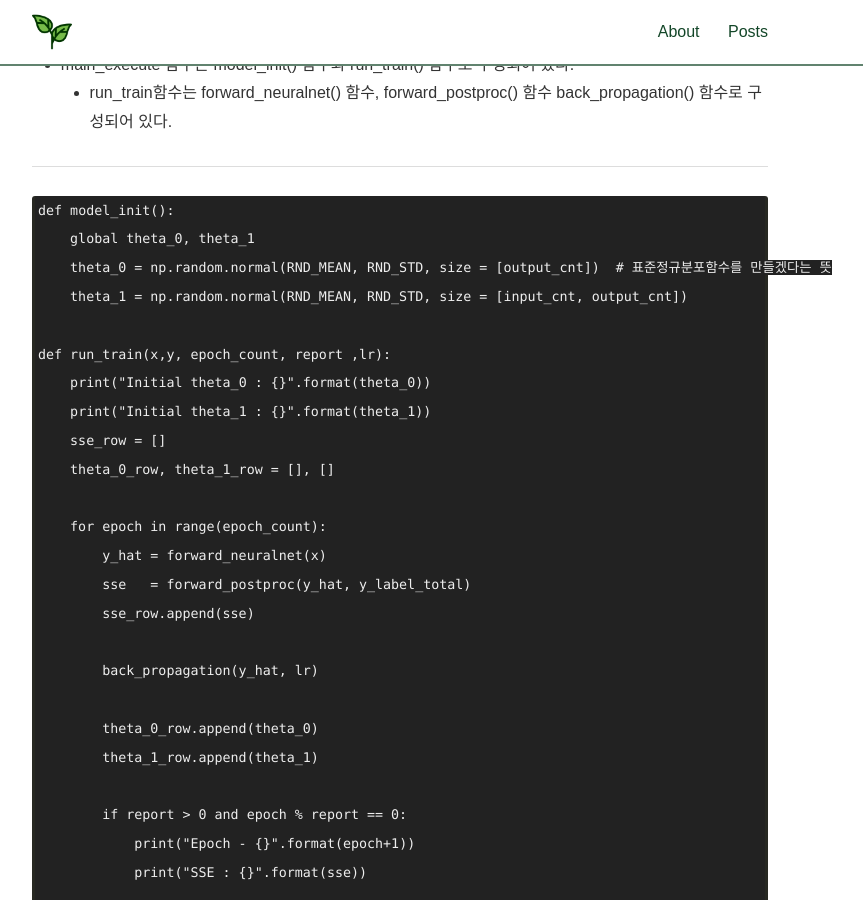
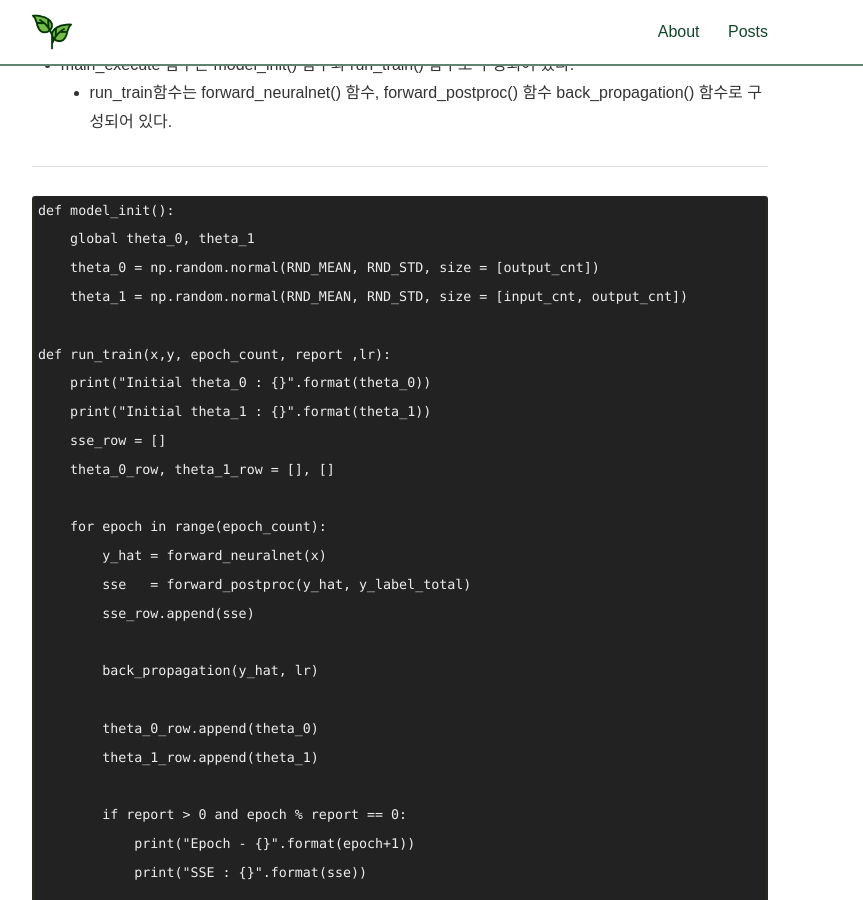
Before and after one commit to codeblue25/codeblue25.github.io, a Jekyll site: the page built from _posts/2021-07-07-Gradient_descent.md, in a window 1280 px wide and 900 px high, scrolled down 1728 px. Shown: the whole window, without its empty margins (240-1103 px from the left). Built offline with Jekyll 4.4.1, drawn with Linux system fonts in a browser that asks for light colours; nearby versions of some CDN libraries; some web fonts are replaced; a style sheet for code colours, icons or effects is not loaded.

Commit message:
불필요한 주석 삭제

````diff
--- a/_posts/2021-07-07-Gradient_descent.md
+++ b/_posts/2021-07-07-Gradient_descent.md
@@ -69,7 +69,7 @@ def main_execute(x,y, epoch_count, report ,lr = 0.001):
 ```python
 def model_init():
     global theta_0, theta_1
-    theta_0 = np.random.normal(RND_MEAN, RND_STD, size = [output_cnt])  # 표준정규분포함수를 만들겠다는 뜻
+    theta_0 = np.random.normal(RND_MEAN, RND_STD, size = [output_cnt])
     theta_1 = np.random.normal(RND_MEAN, RND_STD, size = [input_cnt, output_cnt])
 
 def run_train(x,y, epoch_count, report ,lr):
````
